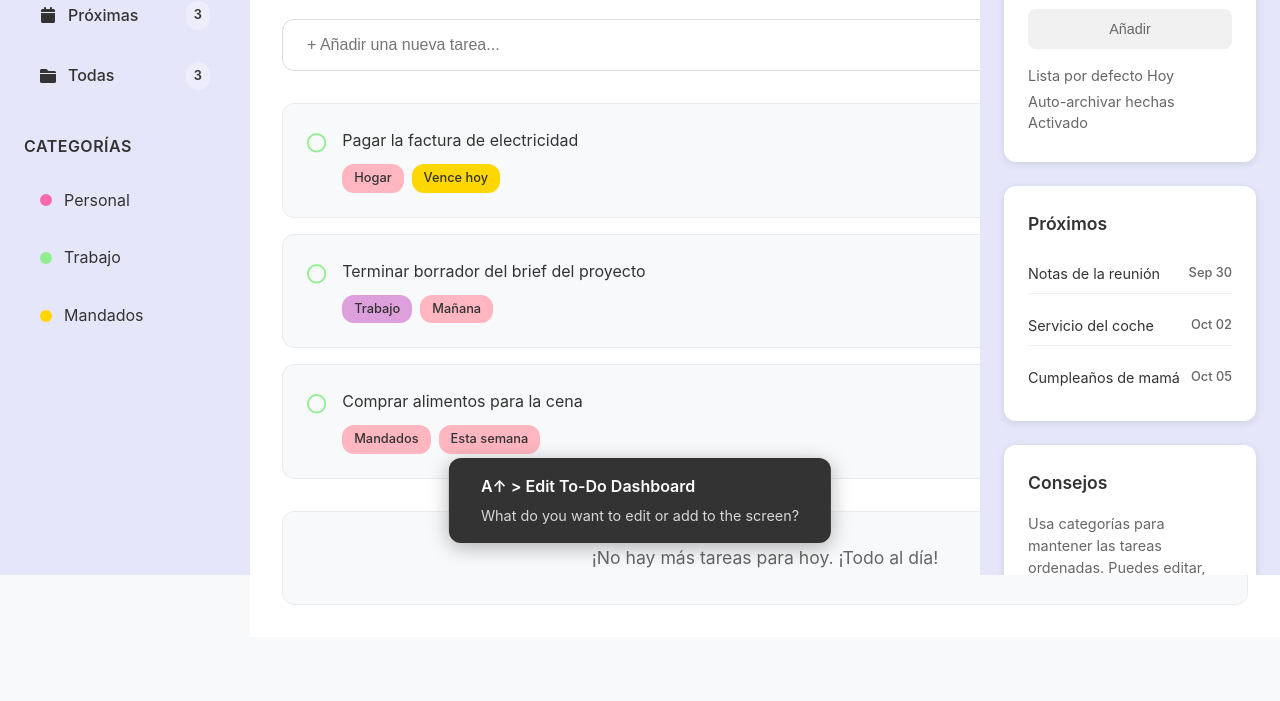
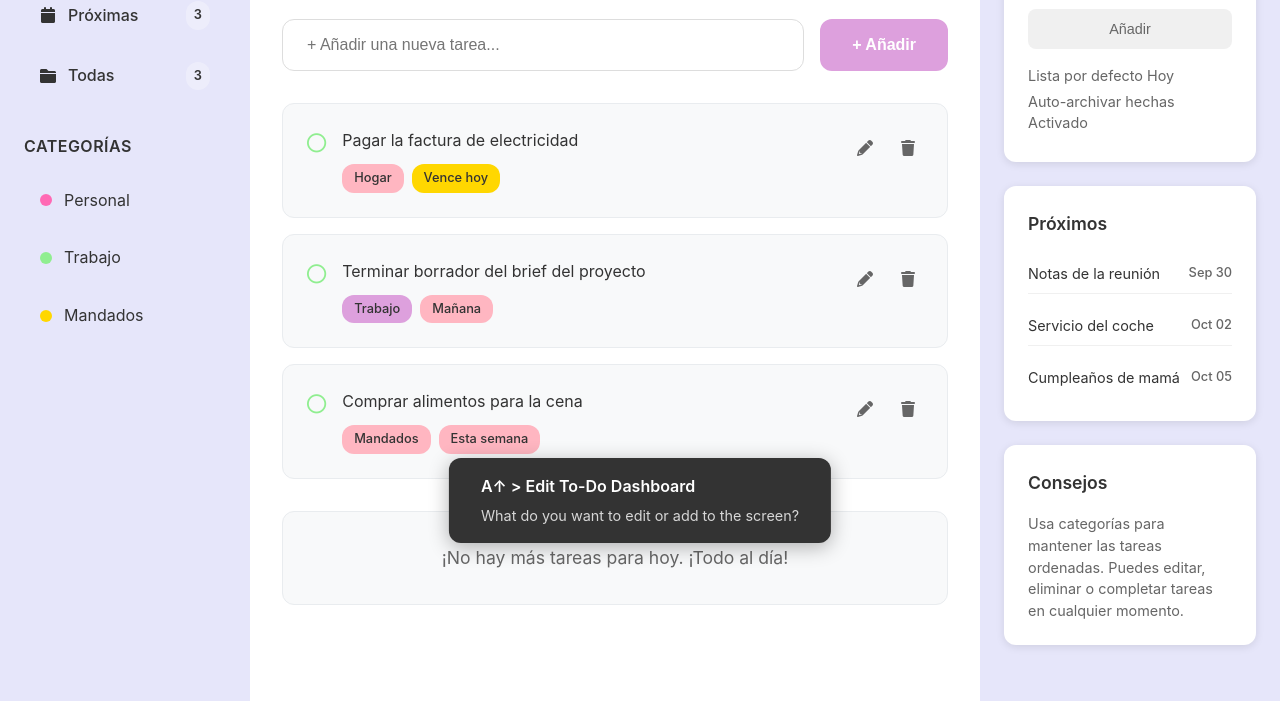
Before and after one commit to bombonkath/Focuslist, a plain HTML site: page index.html in a window 1280 px wide. Shown: the part 225-926 px from the top of the page. Before the commit the page ends 862 px from the top, so only its background shows below. Drawn offline with Linux system fonts and the light colour scheme.

Commit message:
Fix: Refactor layout to use flexbox instead of position fixed
- Remove position: fixed from sidebars
- Use flexbox for proper layout distribution
- Fix sidebar-right overlapping main content issue
- Simplify responsive design media queries
- Improve layout maintainability and cleanliness

Changes:
- .sidebar-left: position fixed → flex-shrink: 0
- .sidebar-right: position fixed → flex-shrink: 0
- .main-content: remove margin-left, add overflow-y: auto
- Remove unnecessary margin adjustments in media queries

```diff
--- a/styles.css
+++ b/styles.css
@@ -104,10 +104,7 @@ body {
     width: 250px;
     background-color: #E6E6FA;
     padding: 2rem 1.5rem;
-    position: fixed;
-    left: 0;
-    top: 80px;
-    height: calc(100vh - 80px);
+    flex-shrink: 0;
     overflow-y: auto;
 }
 
@@ -193,9 +190,9 @@ body {
 .main-content {
     flex: 1;
     background-color: #ffffff;
-    margin-left: 250px;
     padding: 2rem;
     min-height: calc(100vh - 80px);
+    overflow-y: auto;
 }
 
 .content-header {
@@ -374,10 +371,7 @@ body {
     width: 300px;
     background-color: #E6E6FA;
     padding: 2rem 1.5rem;
-    position: fixed;
-    right: 0;
-    top: 80px;
-    height: calc(100vh - 80px);
+    flex-shrink: 0;
     overflow-y: auto;
 }
 
@@ -500,19 +494,11 @@ body {
     .sidebar-right {
         display: none;
     }
-
-    .main-content {
-        margin-right: 0;
-    }
 }
 
 @media (max-width: 768px) {
     .sidebar-left {
         display: none;
-    }
-
-    .main-content {
-        margin-left: 0;
     }
 
     .header-right {
```
